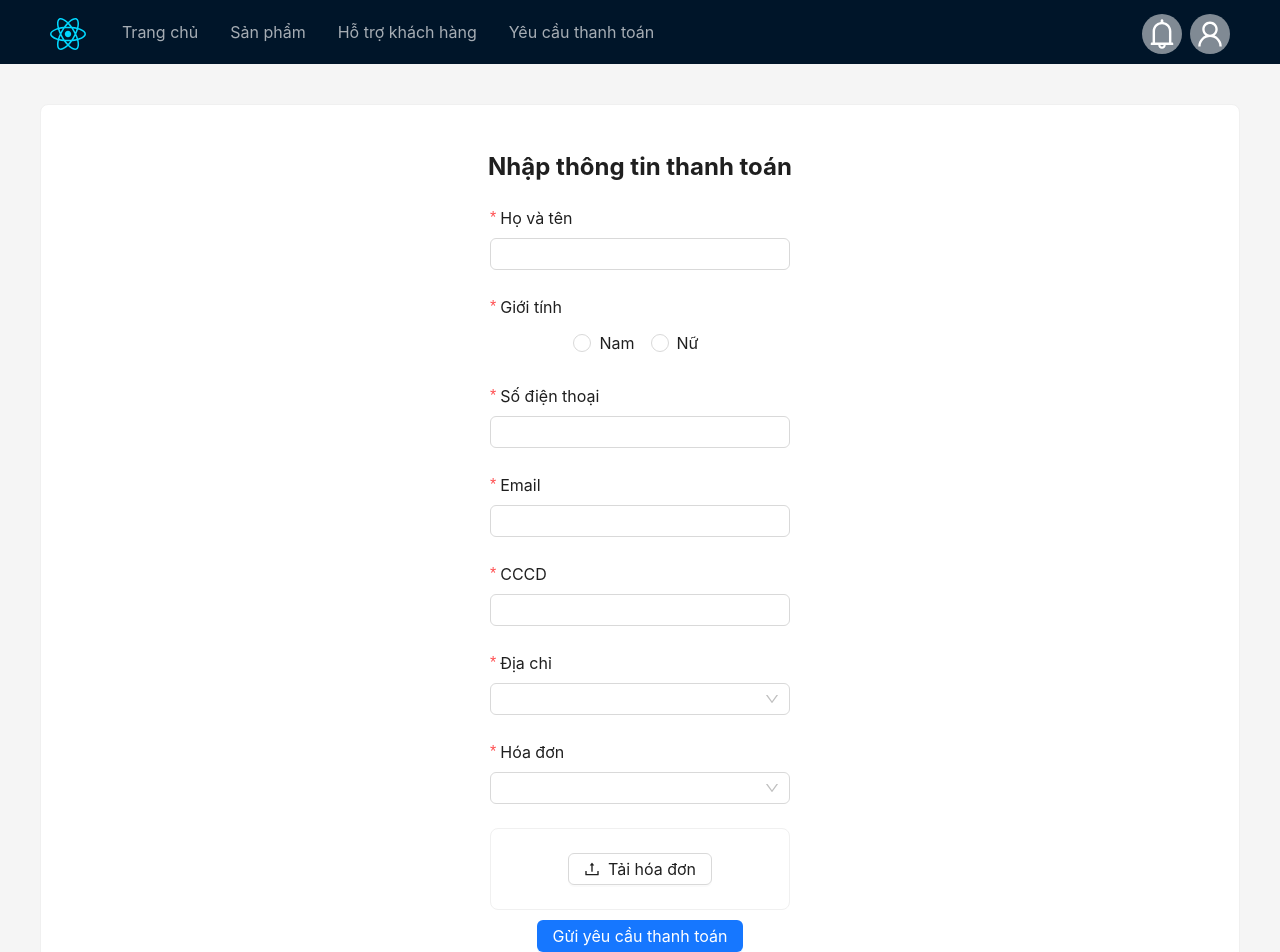
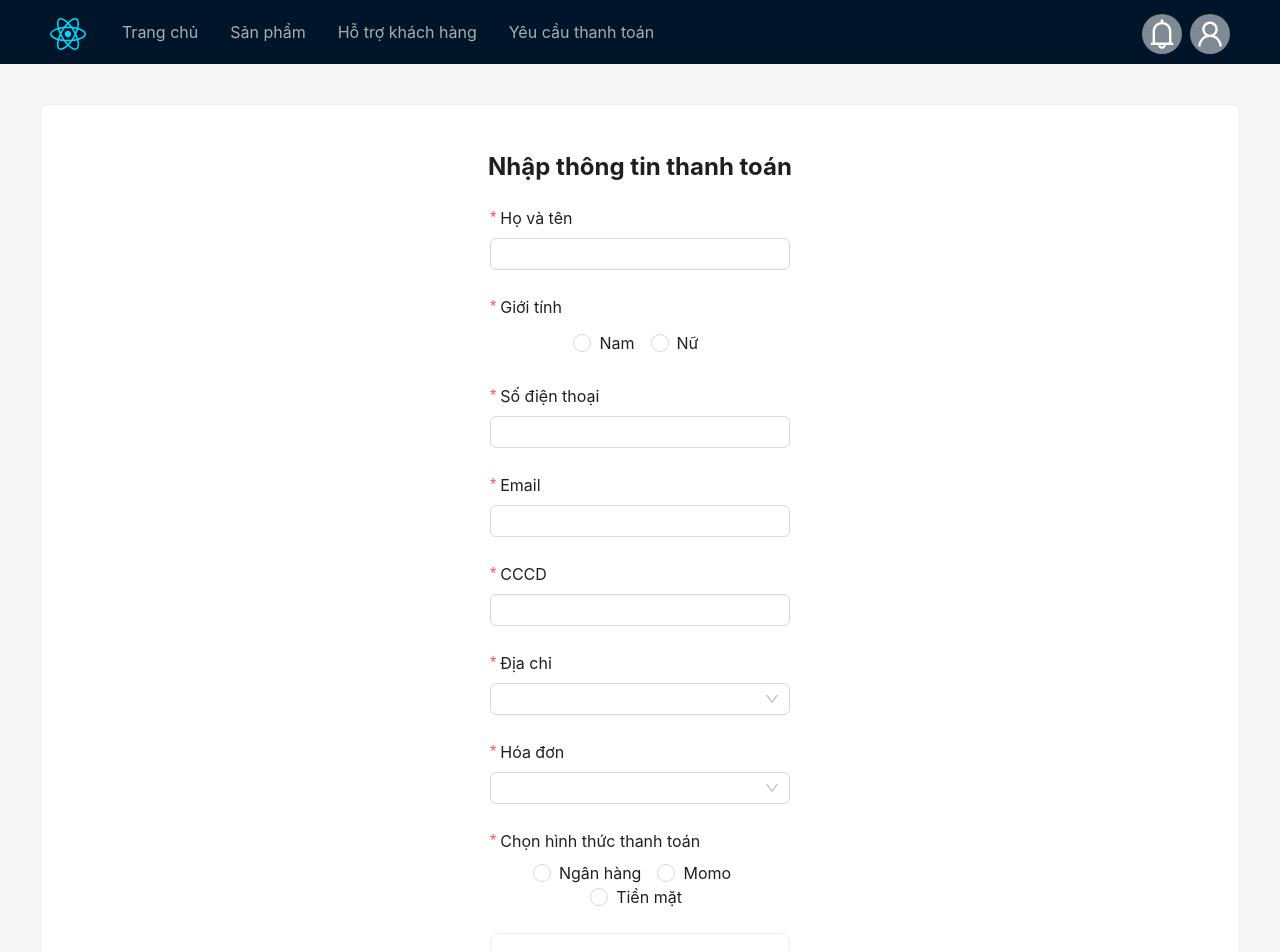
Before and after one commit to nthihongphuc/System-Of-Health-Insurance, a React (Vite) app: page /payment_request in a window 1280 px wide. Shown: the top 952 px of the page. Built offline with nearby package versions, Linux system fonts and the light colour scheme; the HTML template or start-up script is replaced by a standard one.

Commit message:
update payment request

```diff
--- a/src/pages/RequestPayment.jsx
+++ b/src/pages/RequestPayment.jsx
@@ -158,6 +158,22 @@ const RequestPayment = () => {
               {/* list hóa đơn của khách hàng có cccd vừa nhập */}
               <Cascader/>
             </Form.Item>
+            <Form.Item
+              label="Chọn hình thức thanh toán"
+              name="gender"
+              rules={[
+                {
+                  required: true,
+                  message: "Vui lòng chọn hình thức thanh toán!",
+                },
+              ]}
+            >
+              <Radio.Group>
+                <Radio value="bank"> Ngân hàng</Radio>
+                <Radio value="online"> Momo </Radio>
+                <Radio value="offline"> Tiền mặt </Radio>
+              </Radio.Group>
+            </Form.Item>
             <Card
               label="Minh chứng hóa đơn"
               name="Bill"
```
